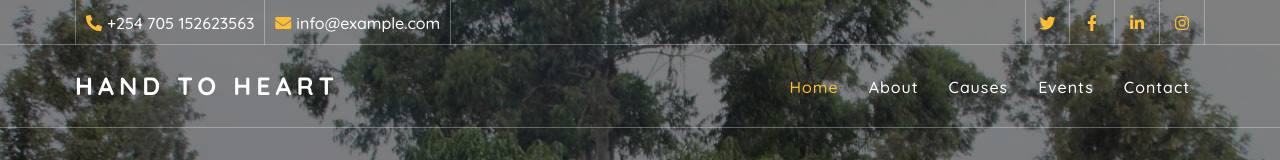
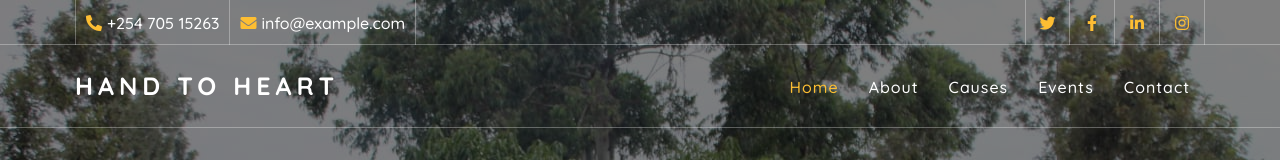
Before and after one commit to juliemusyoki/Hand-to-heart-website, a plain HTML site: page index.html in a window 1280 px wide. Shown: the top 160 px of the page. Drawn offline with nearby package versions, Linux system fonts and the light colour scheme.

Commit message:
number change

```diff
--- a/index.html
+++ b/index.html
@@ -33,7 +33,7 @@
                         <div class="top-bar-left">
                             <div class="text">
                                 <i class="fa fa-phone-alt"></i>
-                                <p>+254 705 152623563</p>
+                                <p>+254 705 15263</p>
                             </div>
                             <div class="text">
                                 <i class="fa fa-envelope"></i>
```
Also changed, not shown: 1 other file.
